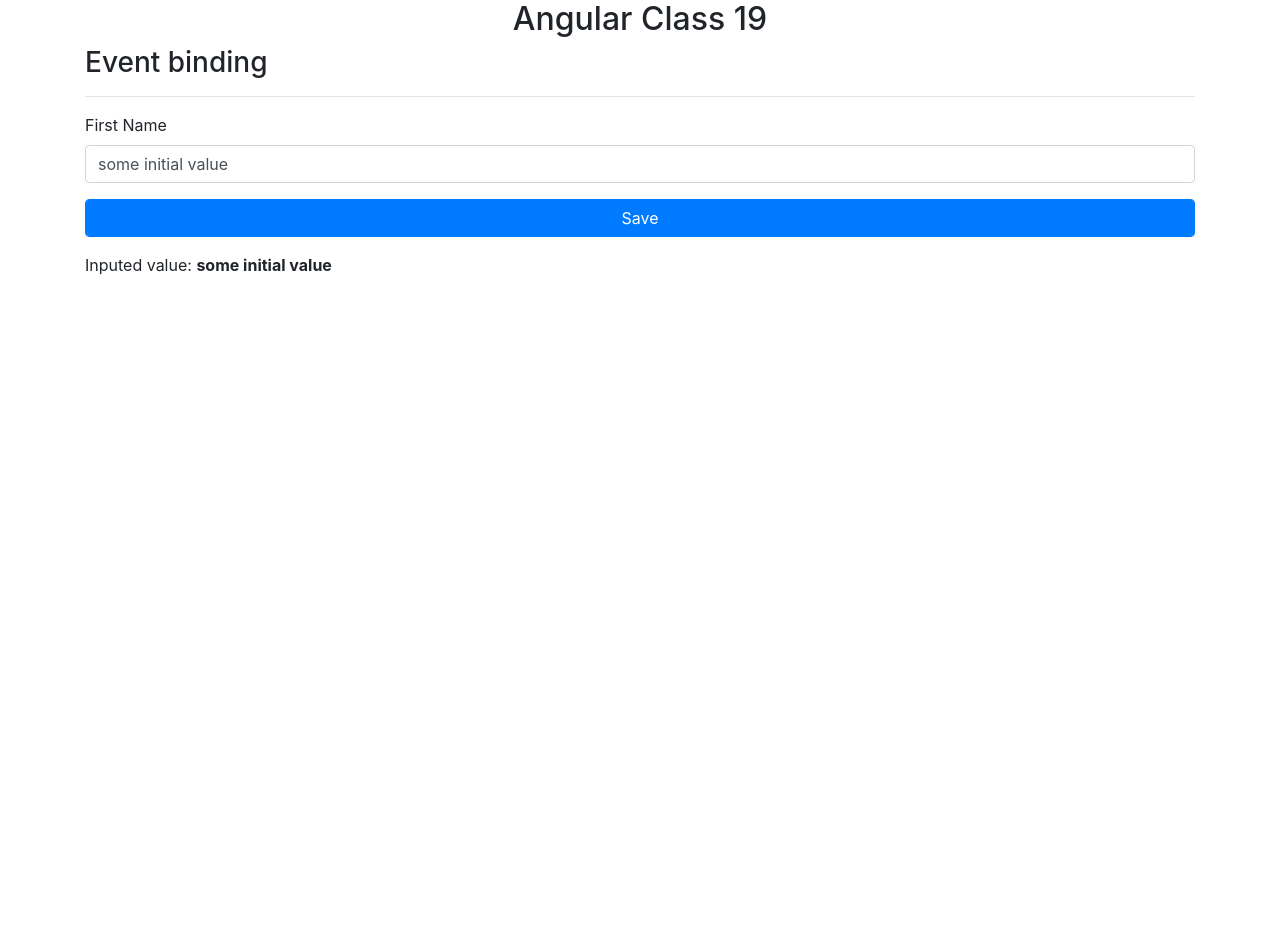
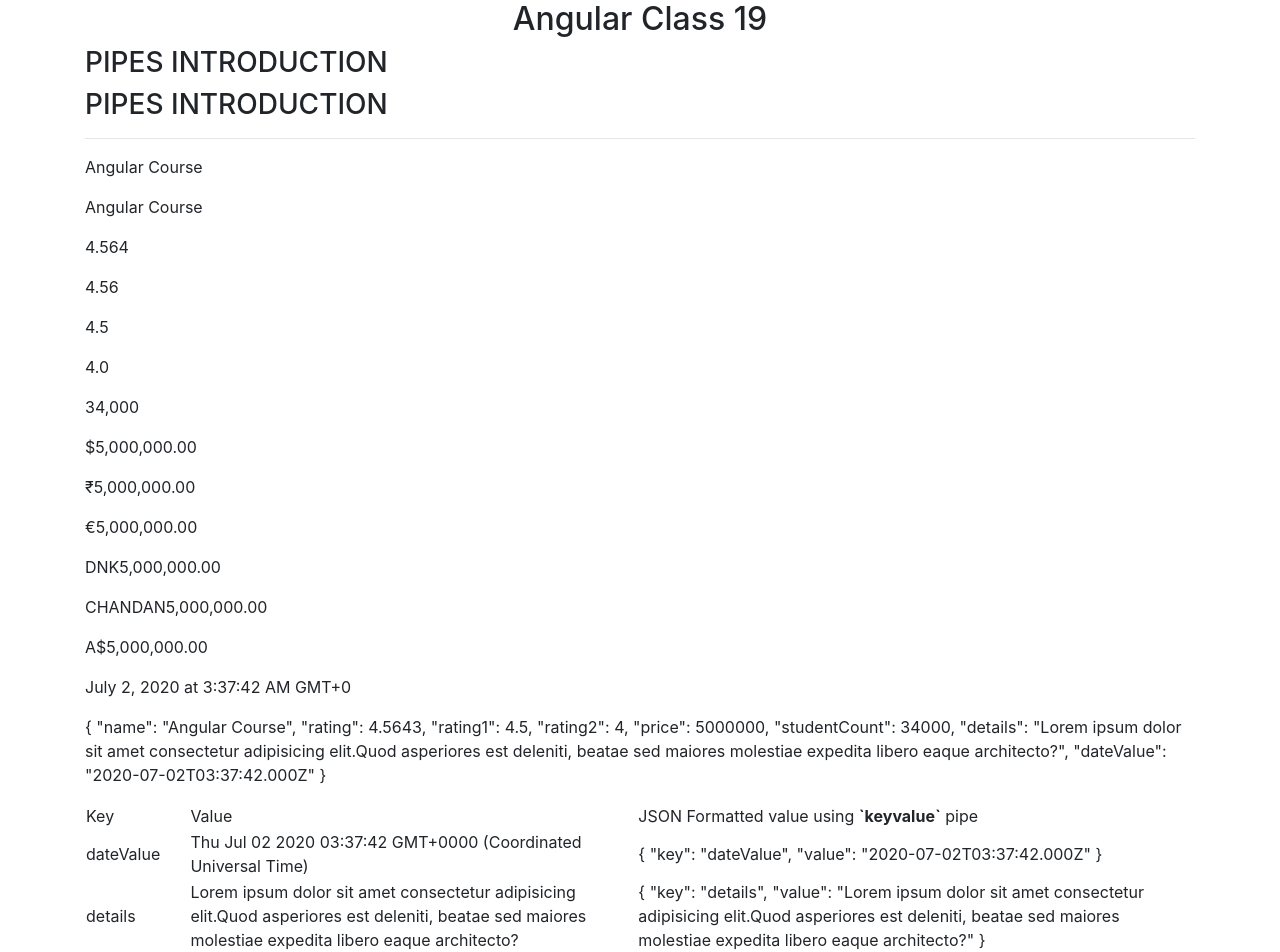
Before and after one commit to dineshgopalchand/Angular-Class-19, an Angular app: page / in a window 1280 px wide. Shown: the top 952 px of the page. Before the commit the page ends 800 px from the top, so only its background shows below. Built offline with nearby package versions, Linux system fonts and the light colour scheme.

Commit message:
predefined pipe completed

```diff
--- a/src/app/app.component.html
+++ b/src/app/app.component.html
@@ -3,7 +3,8 @@
     <!-- <app-class-type></app-class-type> -->
     <!-- <app-classes-type></app-classes-type> -->
     <!-- <app-display-data></app-display-data> -->
-    <app-event-binding></app-event-binding>
+    <!-- <app-event-binding></app-event-binding> -->
+    <app-pipes></app-pipes>
 </div>
 
 <router-outlet>
--- a/src/app/app.module.ts
+++ b/src/app/app.module.ts
@@ -9,6 +9,7 @@
 import { DisplayDataComponent } from './display-data/display-data.component';
 import { EventBindingComponent } from './event-binding/event-binding.component';
 import { FormsModule } from '@angular/forms';
+import { PipesComponent } from './pipes/pipes.component';
 
 @NgModule({
   declarations: [
@@ -16,7 +17,8 @@
     ClassTypeComponent,
     ClassesTypeComponent,
     DisplayDataComponent,
-    EventBindingComponent
+    EventBindingComponent,
+    PipesComponent
   ],
   imports: [
     BrowserModule,
--- /dev/null
+++ b/src/app/pipes/pipes.component.html
@@ -0,0 +1,36 @@
+<h3>{{changeCase(titleValue)}}</h3>
+<h3>{{titleValue | uppercase }}</h3>
+<!-- <h3>{{titleValue | lowercase }}</h3>
+<h3>{{titleValue | titlecase }}</h3> -->
+<hr>
+<div>
+    <p>{{courseDetails.name | titlecase}}</p>
+    <p>{{courseDetails.name | titlecase}}</p>
+    <p>{{courseDetails.rating | number}}</p>
+    <p>{{courseDetails.rating | number:'0.1-2'}}</p>
+    <p>{{courseDetails.rating1 | number:'0.1-2'}}</p>
+    <p>{{courseDetails.rating2 | number:'0.1-2'}}</p>
+    <p>{{courseDetails.studentCount | number:'0.0-0'}}</p>
+    <p>{{courseDetails.price | currency }}</p>
+    <p>{{courseDetails.price | currency:'INR' }}</p>
+    <p>{{courseDetails.price | currency:'EUR' }}</p>
+    <p>{{courseDetails.price | currency:'DNK' }}</p>
+    <p>{{courseDetails.price | currency:'CHANDAN' }}</p>
+    <p>{{courseDetails.price | currency:'AUD' }}</p>
+    <p>{{courseDetails.dateValue | date:'long' }}</p>
+    <p>{{courseDetails | json}}</p>
+</div>
+
+
+<table>
+    <tr>
+        <td>Key</td>
+        <td>Value</td>
+        <td>JSON Formatted value using <b>`keyvalue`</b> pipe</td>
+    </tr>
+    <tr *ngFor="let item of courseDetails | keyvalue">
+        <td>{{item.key}}</td>
+        <td>{{item.value}}</td>
+        <td>{{item | json}}</td>
+    </tr>
+</table>
--- /dev/null
+++ b/src/app/pipes/pipes.component.ts
@@ -0,0 +1,33 @@
+import { Component, OnInit } from '@angular/core';
+
+@Component({
+  selector: 'app-pipes',
+  templateUrl: './pipes.component.html',
+  styleUrls: ['./pipes.component.scss']
+})
+export class PipesComponent implements OnInit {
+
+  titleValue = 'PIPEs InTroDuCtion';
+
+  courseDetails = {
+    name: 'Angular Course',
+    rating: 4.5643,
+    rating1: 4.5,
+    rating2: 4,
+    price: 5000000,
+    studentCount: 34000,
+    details: 'Lorem ipsum dolor sit amet consectetur adipisicing elit.' +
+      'Quod asperiores est deleniti, beatae sed maiores molestiae expedita libero eaque architecto?',
+    dateValue: new Date()
+  };
+
+  constructor() { }
+
+  ngOnInit(): void {
+  }
+
+  changeCase(value: string) {
+    return value.toUpperCase();
+  }
+
+}
```
Also changed, not shown: src/app/forms/forms-routing.module.ts (added, +11 -0 lines), src/app/forms/forms.module.ts (added, +14 -0 lines), src/app/pipes/pipes.component.scss (added), 1 other file (tests, documents, lock files or other folders).
